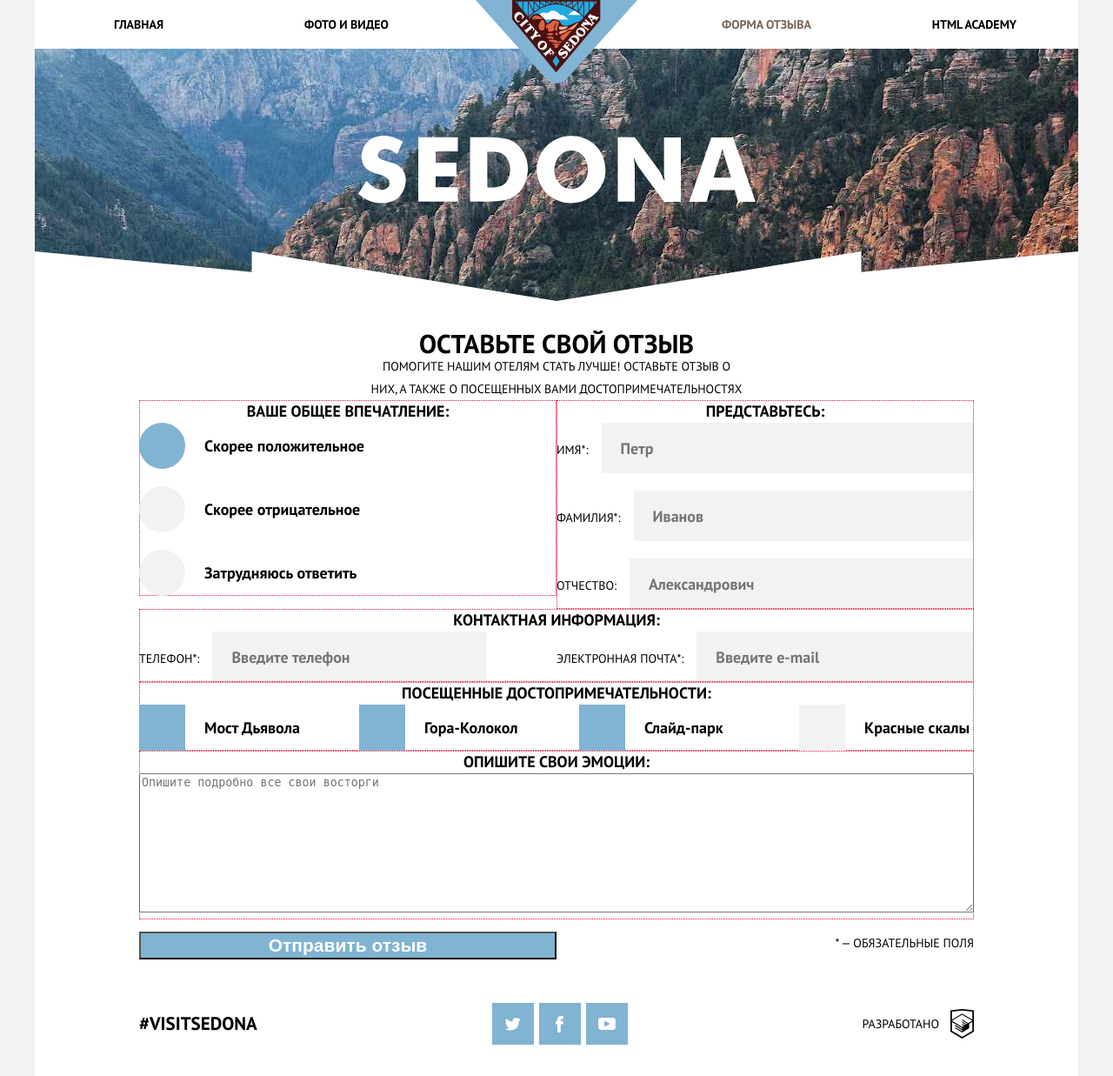
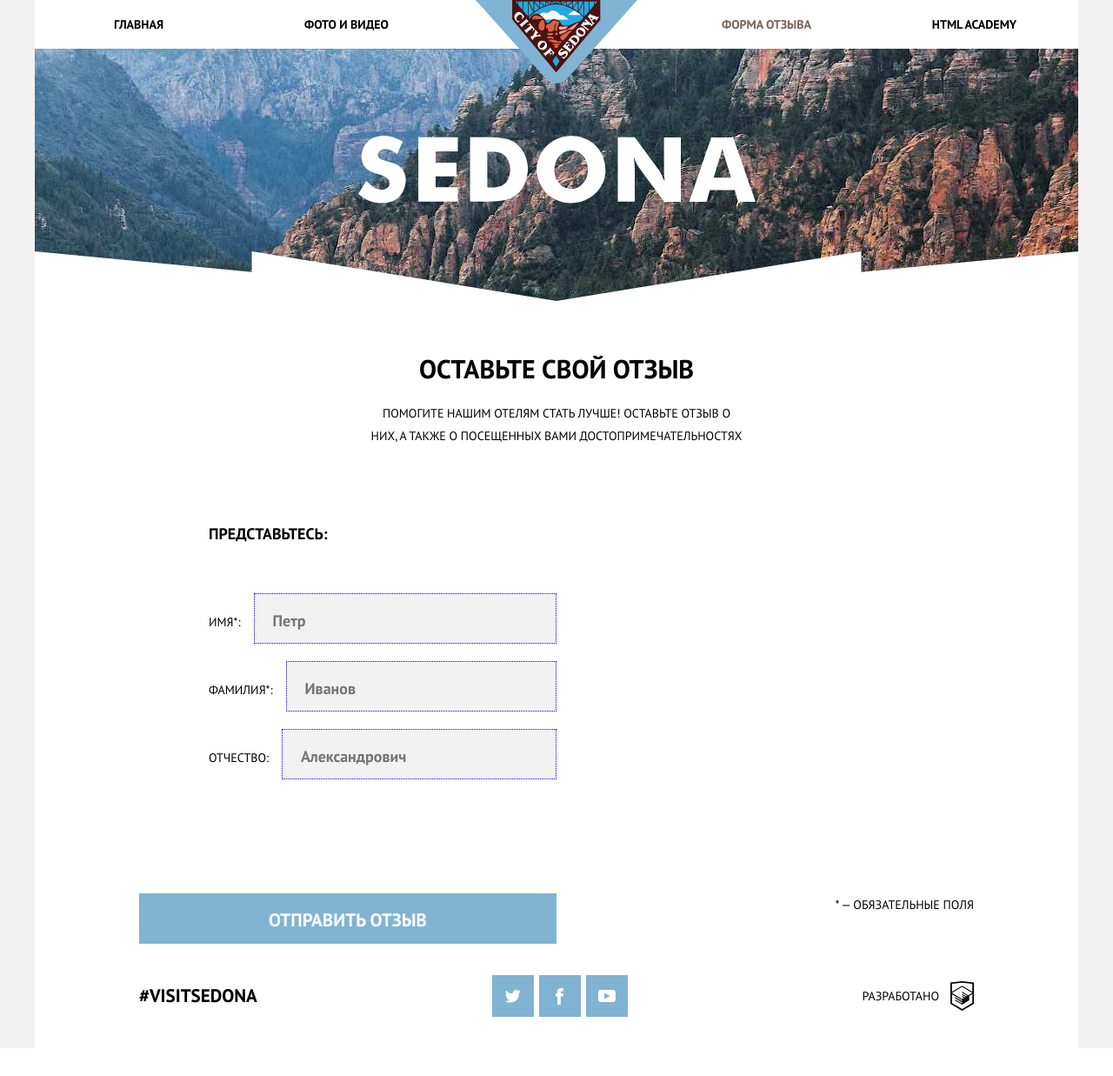
Before and after one commit to pmayorov/html-academy-sedona, a PHP site: page /form.html in a window 1280 px wide. Shown: the whole page at 87% size. After the commit the page ends 1205 px from the top, so only its background shows below. Run offline with PHP 8.4, Linux system fonts and the light colour scheme.

Commit message:
Работа с формой. День 3-й

```diff
--- a/source/css/style.css
+++ b/source/css/style.css
@@ -753,6 +753,11 @@ img {
 .form-section {
   padding-top: 36px;
 }
+@media (min-width: 768px) {
+  .form-section {
+    padding-top: 65px;
+  }
+}
 
 .form-section__header {
   width: calc(100vw - 40px);
@@ -773,12 +778,18 @@ img {
 @media (min-width: 768px) {
   .form-section__heading {
     font-size: 30px;
+    margin-bottom: 25px;
   }
 }
 
 .form-section__lead {
   margin: 0;
   line-height: 26px;
+}
+@media (min-width: 768px) {
+  .form-section__lead {
+    margin-bottom: 87px;
+  }
 }
 
 .form-body {
@@ -800,6 +811,9 @@ img {
     padding: 20px 20px 30px;
     border-top: 1px solid #e5e5e5;
   }
+  .form-body__inner:last-of-type {
+    padding-bottom: 0;
+  }
 }
 @media (min-width: 768px) {
   .form-body__inner--full-width {
@@ -816,13 +830,24 @@ img {
 .form-body__fieldset {
   margin: 0 auto;
 }
-@media (max-width: 767px) {
-  .form-body__fieldset {
-    max-width: 648px;
+
+.form-body__title {
+  margin: 0;
+  text-align: center;
+}
+@media (min-width: 768px) {
+  .form-body__title {
+    text-align: left;
+  }
+}
+@media (min-width: 768px) {
+  .form-body__inner--full-width .form-body__title {
+    text-align: center;
   }
 }
 
 .form-body__submit {
+  margin: 0;
   display: grid;
 }
 @media (max-width: 767px) {
@@ -830,6 +855,7 @@ img {
     width: calc(100vw - 40px);
     max-width: 648px;
     margin: 0 auto;
+    margin-top: 51px;
   }
 }
 @media (min-width: 768px) {
@@ -837,6 +863,7 @@ img {
     grid-template-columns: 1fr 1fr;
     grid-column: 1/-1;
     justify-content: space-between;
+    margin-top: 58px;
   }
 }
 @media (max-width: 767px) {
@@ -850,23 +877,81 @@ img {
   }
 }
 
+.form-body__button {
+  border: 0;
+  font-family: "PT Sans", "Arial", sans-serif;
+  text-transform: uppercase;
+  padding: 18px 33px 14px;
+}
+
 .fieldset {
-  outline-color: crimson;
-  outline-width: 1px;
-  outline-style: dotted;
-  outline-offset: -1px;
   position: relative;
   padding: 0;
   border: 0;
 }
+@media (max-width: 767px) {
+  .fieldset {
+    max-width: 648px;
+  }
+}
+@media (min-width: 768px) {
+  .fieldset--whois {
+    margin-left: 80px;
+    margin-bottom: 73px;
+  }
+}
+@media (min-width: 768px) {
+  .fieldset--impress {
+    margin-bottom: 73px;
+  }
+}
+@media (min-width: 768px) {
+  .fieldset--contacts {
+    margin-bottom: 52px;
+  }
+}
+@media (min-width: 768px) {
+  .fieldset--sight {
+    margin-bottom: 71px;
+  }
+}
+.fieldset--comments {
+  display: flex;
+  flex-direction: column;
+}
 
 .fieldset__legend {
+  padding: 0;
   width: 100%;
 }
-
-.fieldset__title {
-  margin: 0;
-  text-align: center;
+@media (min-width: 1200px) {
+  .fieldset--impress .fieldset__legend {
+    padding-left: 80px;
+    margin-bottom: 55px;
+  }
+}
+.fieldset--whois .fieldset__legend {
+  margin-bottom: 19px;
+}
+@media (min-width: 768px) {
+  .fieldset--whois .fieldset__legend {
+    margin-bottom: 55px;
+  }
+}
+@media (min-width: 768px) {
+  .fieldset--contacts .fieldset__legend {
+    margin-bottom: 21px;
+  }
+}
+@media (min-width: 768px) {
+  .fieldset--sight .fieldset__legend {
+    margin-bottom: 43px;
+  }
+}
+@media (min-width: 768px) {
+  .fieldset--comments .fieldset__legend {
+    margin-bottom: 55px;
+  }
 }
 
 .fieldset__list {
@@ -895,12 +980,16 @@ img {
   .fieldset--sight .fieldset__list {
     display: grid;
     grid-template-columns: repeat(2, 1fr);
+    width: calc(100vw - 310px);
+    margin: 0 auto;
   }
 }
 @media (min-width: 1200px) {
   .fieldset--sight .fieldset__list {
-    grid-template-columns: repeat(4, 201px);
+    grid-template-columns: repeat(4, 1fr);
+    column-gap: 37px;
     justify-content: space-between;
+    width: 960px;
   }
 }
 
@@ -926,23 +1015,27 @@ img {
   column-gap: 22px;
   align-items: center;
 }
-.field *::placeholder {
-  font-family: "PT Sans", "Arial", sans-serif;
+
+.field__input {
+  outline-color: blue;
+  outline-width: 1px;
+  outline-style: dotted;
+  outline-offset: -1px;
+  flex-grow: 1;
+  width: 100px;
+  height: 58px;
+  padding: 18px 22px 14px;
+  border: 0;
+  background-color: #f2f2f2;
+  font-family: inherit;
   font-size: 18px;
   font-weight: 700;
   text-transform: none;
 }
 
-.field__input {
-  flex-grow: 1;
-  height: 58px;
-  padding: 18px 22px 14px;
-  border: 0;
-  background-color: #f2f2f2;
-}
-
 .field__radio,
 .field__checkbox {
+  position: absolute;
   margin: 0;
   width: 53px;
   height: 53px;
@@ -959,7 +1052,6 @@ img {
   text-transform: none;
 }
 .field__radio + .field__name, .field__checkbox + .field__name {
-  position: absolute;
   display: grid;
   grid-template-columns: 53px 1fr;
   column-gap: 22px;
@@ -984,8 +1076,13 @@ img {
 }
 
 .field__textarea {
-  width: 100%;
   height: 160px;
+  padding: 13px 22px 29px;
+}
+@media (min-width: 768px) {
+  .field__textarea {
+    padding: 18px 22px 24px;
+  }
 }
 
 .footer {
--- a/source/form.html
+++ b/source/form.html
@@ -68,7 +68,7 @@
         <div class="form-body__inner">
           <fieldset class="form-body__fieldset fieldset fieldset--whois">
             <legend class="fieldset__legend">
-              <h3 class="fieldset__title title">Представьтесь:</h3>
+              <h3 class="form-body__title title">Представьтесь:</h3>
             </legend>
             <ul class="fieldset__list" role="none">
               <li class="fieldset__item field field--input">
@@ -87,86 +87,12 @@
           </fieldset>
         </div>
 
-        <!-- Контакты -->
-        <div class="form-body__inner form-body__inner--full-width">
-          <fieldset class="form-body__fieldset fieldset fieldset--contacts">
-            <legend class="fieldset__legend">
-              <h3 class="fieldset__title title">Контактная информация:</h3>
-            </legend>
-            <ul class="fieldset__list fieldset__list--two-rows" role="none">
-              <li class="fieldset__item field field--input field--two-rows">
-                <label class="field__name"><span>Контактный</span> телефон*:</label>
-                <input class="field__input" type="tel" name="phone" placeholder="Введите телефон" required>
-              </li>
-              <li class="fieldset__item field field--input field--two-rows">
-                <label class="field__name">Электронная почта*:</label>
-                <input class="field__input" type="email" name="email" placeholder="Введите e-mail" required>
-              </li>
-            </ul>
-          </fieldset>
-        </div>
+        <!-- !CUT START -->
 
-        <!-- Впечатление -->
-        <div class="form-body__inner form-body__inner--first-cell">
-          <fieldset class="form-body__fieldset fieldset fieldset--impress">
-            <legend class="fieldset__legend">
-              <h3 class="fieldset__title title">Ваше общее впечатление:</h3>
-            </legend>
-            <ul class="fieldset__list" role="none">
-              <li class="fieldset__item field field--select">
-                <input class="field__radio" type="radio" name="impress" value="positive" id="positive" checked>
-                <label class="field__name" for="positive">Скорее положительное</label>
-              </li>
-              <li class="fieldset__item field field--select">
-                <input class="field__radio" type="radio" name="impress" value="negative" id="negative">
-                <label class="field__name" for="negative">Скорее отрицательное</label>
-              </li>
-              <li class="fieldset__item field field--select">
-                <input class="field__radio" type="radio" name="impress" value="no-answer" id="no-answer">
-                <label class="field__name" for="no-answer">Затрудняюсь ответить</label>
-              </li>
-            </ul>
-          </fieldset>
-        </div>
 
-        <!-- Достопримечательности -->
-        <div class="form-body__inner form-body__inner--full-width">
-          <fieldset class="form-body__fieldset fieldset fieldset--sight">
-            <legend class="fieldset__legend">
-              <h3 class="fieldset__title title">Посещенные достопримечательности:</h3>
-            </legend>
-            <ul class="fieldset__list" role="none">
-              <li class="fieldset__item field field--select">
-                <input class="field__checkbox" type="checkbox" name="sight" value="devil-bridge" id="devil-bridge" checked>
-                <label class="field__name" for="devil-bridge">Мост Дьявола</label>
-              </li>
-              <li class="fieldset__item field field--select">
-                <input class="field__checkbox" type="checkbox" name="sight" value="mount-bell" id="mount-bell" checked>
-                <label class="field__name" for="mount-bell">Гора-Колокол</label>
-              </li>
-              <li class="fieldset__item field field--select">
-                <input class="field__checkbox" type="checkbox" name="sight" value="slide-park" id="slide-park" checked>
-                <label class="field__name" for="slide-park">Слайд-парк</label>
-              </li>
-              <li class="fieldset__item field field--select">
-                <input class="field__checkbox" type="checkbox" name="sight" value="red-rocks" id="red-rocks">
-                <label class="field__name" for="red-rocks">Красные скалы</label>
-              </li>
-            </ul>
-          </fieldset>
-        </div>
 
-        <!-- Эмоции-->
-        <div class="form-body__inner form-body__inner--full-width">
-          <!-- ! Рефакторить БЕМ класифікацію  - бо шось воно не того!-->
-          <div class="form-body__fieldset form-body__fieldset--comments fieldset">
-            <label class="fieldset__legend">
-              <h3 class="fieldset__title title">Опишите свои эмоции:</h3>
-            </label>
-            <!-- todo Элемент field__textarea без блока -->
-            <textarea class="field__textarea" name="comments" id="comments" cols="30" rows="10" placeholder="Опишите подробно все свои восторги"></textarea>
-          </div>
-        </div>
+        <!-- !CUT END -->
+
 
         <p class="form-body__submit">
           <button class="form-body__button button" type="submit">Отправить отзыв</button>
--- a/source/sass/blocks/field.scss
+++ b/source/sass/blocks/field.scss
@@ -17,28 +17,30 @@
     column-gap: 22px;
     align-items: center;
   }
-
-  & *::placeholder {
-    font-family: $font-body;
-    font-size: 18px;
-    font-weight: 700;
-    text-transform: none;
-  }
 }
 
 // Поля INPUT
 // Для текстовых полей
 .field__input {
+  @include outline(1px, dotted, blue);
   flex-grow: 1;
+  // todo ХЗ! Когда задаю фиксированную ширину, не ломает сетку
+  // todo при малых ширинах вьюпорта (менее 400px) при заданном font-size.
+  width: 100px;
   height: 58px;
   padding: 18px 22px 14px;
   border: 0;
   background-color: $color-gray-f2;
+  font-family: inherit;
+  font-size: 18px;
+  font-weight: 700;
+  text-transform: none;
 }
 
 // Для селектовых
 .field__radio,
 .field__checkbox {
+  position: absolute;
   margin: 0;
   width: 53px;
   height: 53px;
@@ -65,7 +67,6 @@
   // Поле имени в грид, чтобы подключить кастомное поле INPUT через псевдоєлемент
   .field__radio + &,
   .field__checkbox + & {
-    position: absolute;
     display: grid;
     grid-template-columns: 53px 1fr;
     column-gap: 22px;
@@ -90,6 +91,7 @@
   .field__checkbox:checked + &::before {
     background-color: $color-basic;
   }
+
   // !DEV END
 
   & span {
@@ -100,6 +102,10 @@
 }
 
 .field__textarea {
-  width: 100%;
   height: 160px;
+  padding: 13px 22px 29px;
+
+  @media (min-width: $width-tablet) {
+    padding: 18px 22px 24px;
+  }
 }
--- a/source/sass/blocks/fieldset.scss
+++ b/source/sass/blocks/fieldset.scss
@@ -1,17 +1,88 @@
 .fieldset {
-  @include outline(1px, dotted, crimson);
+  // @include outline(1px, dotted, crimson);
   position: relative;
   padding: 0;
   border: 0;
+
+  @media (max-width: $width-max-mobile) {
+    // Останавливаем расширение блока на контентной ширине (648px) планшетного вьюпорта,
+    // иначе ширина контента дергается при переходе через брекпоинт.
+
+    // !DEV - раскоментить
+    max-width: $width-tablet - 2 * $width-tablet-padding;
+  }
+
+  &--whois {
+    @media (min-width: $width-tablet) {
+      margin-left: 80px;
+      margin-bottom: 73px;
+    }
+  }
+
+  &--impress {
+    @media (min-width: $width-tablet) {
+      margin-bottom: 73px;
+    }
+  }
+
+  &--contacts {
+    @media (min-width: $width-tablet) {
+      margin-bottom: 52px;
+    }
+  }
+
+  &--sight {
+    @media (min-width: $width-tablet) {
+      margin-bottom: 71px;
+    }
+  }
+
+  &--comments {
+    display: flex;
+    flex-direction: column;
+  }
 }
 
 .fieldset__legend {
+  padding: 0;
   width: 100%;
-}
 
-.fieldset__title {
-  margin: 0;
-  text-align: center;
+  // !КОСТЫЛИЩЕ
+  // Левый паддинг конкретному(!) блоку в десктопе
+  // Устал жутко - мозг не варит!
+
+  .fieldset--impress & {
+    @media (min-width: $width-pre-desktop) {
+      padding-left: 80px;
+      margin-bottom: 55px;
+    }
+  }
+
+  .fieldset--whois & {
+    margin-bottom: 19px;
+
+    @media (min-width: $width-tablet) {
+      margin-bottom: 55px;
+    }
+  }
+
+  .fieldset--contacts & {
+    @media (min-width: $width-tablet) {
+      margin-bottom: 21px;
+    }
+  }
+
+  .fieldset--sight & {
+    @media (min-width: $width-tablet) {
+      margin-bottom: 43px;
+    }
+  }
+
+  .fieldset--comments & {
+    @media (min-width: $width-tablet) {
+      margin-bottom: 55px;
+    }
+  }
 }
 
 // Список с полями фиелдсета
@@ -46,11 +117,15 @@
     @media (min-width: $width-tablet) {
       display: grid;
       grid-template-columns: repeat(2, 1fr);
+      width: calc(100vw - 2 * 155px);
+      margin: 0 auto;
     }
 
     @media (min-width: $width-pre-desktop) {
-      grid-template-columns: repeat(4, 201px);
+      grid-template-columns: repeat(4, 1fr);
+      column-gap: 37px;
       justify-content: space-between;
+      width: calc($width-pre-desktop - 2 * $width-desktop-padding);
     }
   }
 }
@@ -58,6 +133,9 @@
 // Элемент списка полей фиелдсета
 .fieldset__item {
 
+  // !DEV
+  // @include outline(1px, dashed, darkgreen);
+  // !DEV
   // Контакты. Десктоп. Каждое нечетное поле (1-я колонка) - отступ справа.
   .fieldset--contacts &:nth-child(odd) {
     @media (min-width: $width-pre-desktop) {
--- a/source/sass/blocks/form-body.scss
+++ b/source/sass/blocks/form-body.scss
@@ -16,8 +16,14 @@
 
 .form-body__inner {
   @media (max-width: $width-max-mobile) {
+    // !DEV раскоментить
     padding: 20px $width-mobile-padding 30px;
     border-top: 1px solid $color-gray-e5;
+
+    // Убираем нижний паддинг у последнего блока
+    &:last-of-type {
+      padding-bottom: 0;
+    }
   }
 
   &--full-width {
@@ -36,27 +42,40 @@
 
 .form-body__fieldset {
   margin: 0 auto;
+}
 
-  @media (max-width: $width-max-mobile) {
-    // Останавливаем расширение блока на контентной ширине (648px) планшетного вьюпорта,
-    // иначе ширина контента дергается при переходе через брекпоинт.
-    max-width: $width-tablet - 2 * $width-tablet-padding;
+.form-body__title {
+  margin: 0;
+  text-align: center;
+
+  @media (min-width: $width-tablet) {
+    text-align: left;
+  }
+
+  // Стилизация заголовка в широких ячейках
+  .form-body__inner--full-width & {
+    @media (min-width: $width-tablet) {
+      text-align: center;
+    }
   }
 }
 
 .form-body__submit {
+  margin: 0;
   display: grid;
 
   @media (max-width: $width-max-mobile) {
     width: calc(100vw - 2 * $width-mobile-padding);
     max-width: $width-tablet - 2 * $width-tablet-padding;
     margin: 0 auto;
+    margin-top: 51px;
   }
 
   @media (min-width: $width-tablet) {
     grid-template-columns: 1fr 1fr;
     grid-column: 1 / -1;
     justify-content: space-between;
+    margin-top: 58px;
   }
 
   & span {
@@ -69,3 +88,10 @@
     }
   }
 }
+
+.form-body__button {
+  border: 0;
+  font-family: $font-body;
+  text-transform: uppercase;
+  padding: 18px 33px 14px;
+}
--- a/source/sass/blocks/form-section.scss
+++ b/source/sass/blocks/form-section.scss
@@ -1,5 +1,9 @@
 .form-section {
   padding-top: 36px;
+
+  @media (min-width: $width-tablet) {
+    padding-top: 65px;
+  }
 }
 
 .form-section__header {
@@ -19,6 +23,7 @@
 
   @media (min-width: $width-tablet) {
     font-size: 30px;
+    margin-bottom: 25px;
   }
 }
 
@@ -26,5 +31,7 @@
   margin: 0;
   line-height: 26px;
   // @media (max-width: $width-max-mobile) {}
-  // @media (min-width: $width-tablet) {}
+  @media (min-width: $width-tablet) {
+    margin-bottom: 87px;
+  }
 }
```
Also changed, not shown: source/CUT.html (added, +81 -0 lines), 1 other file.
